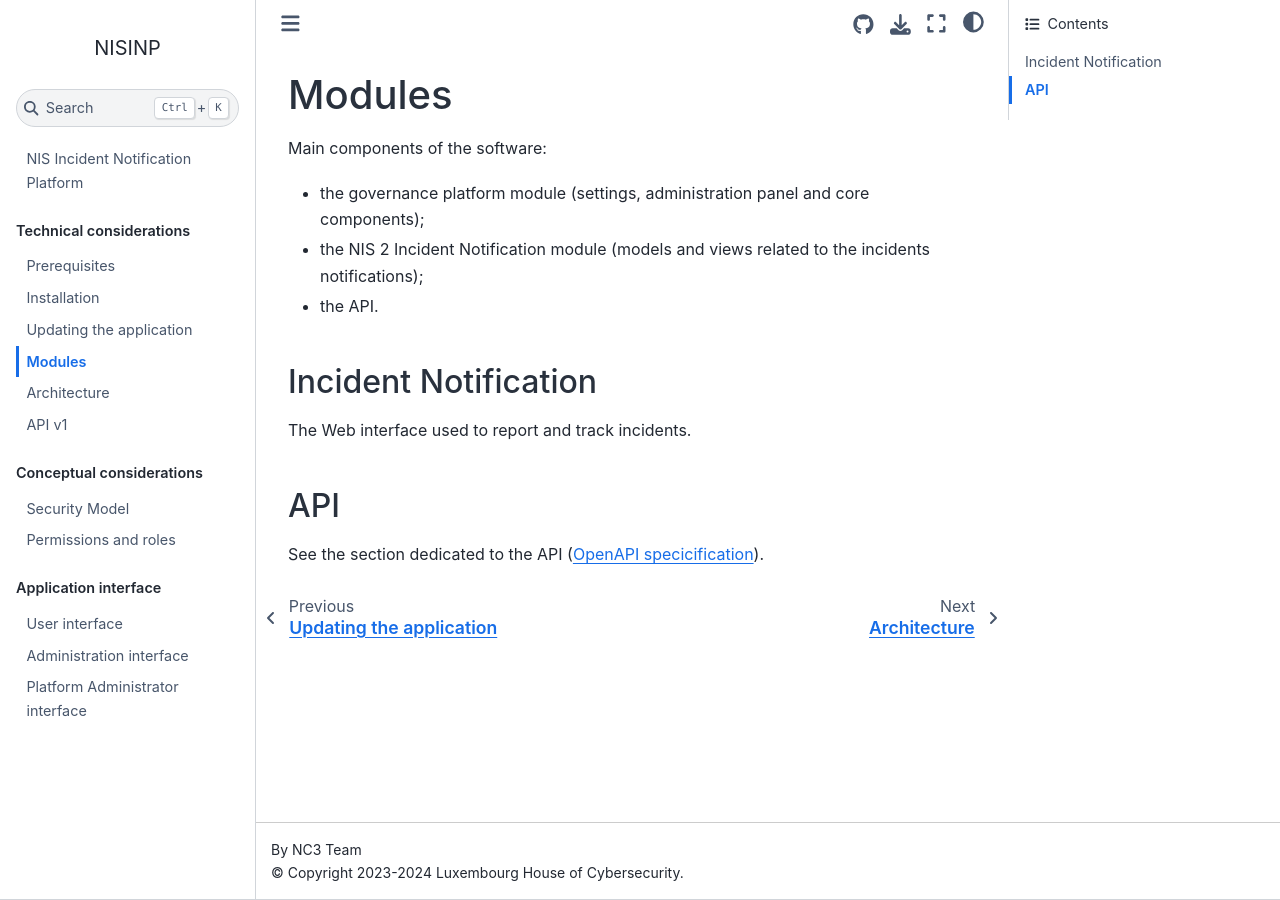
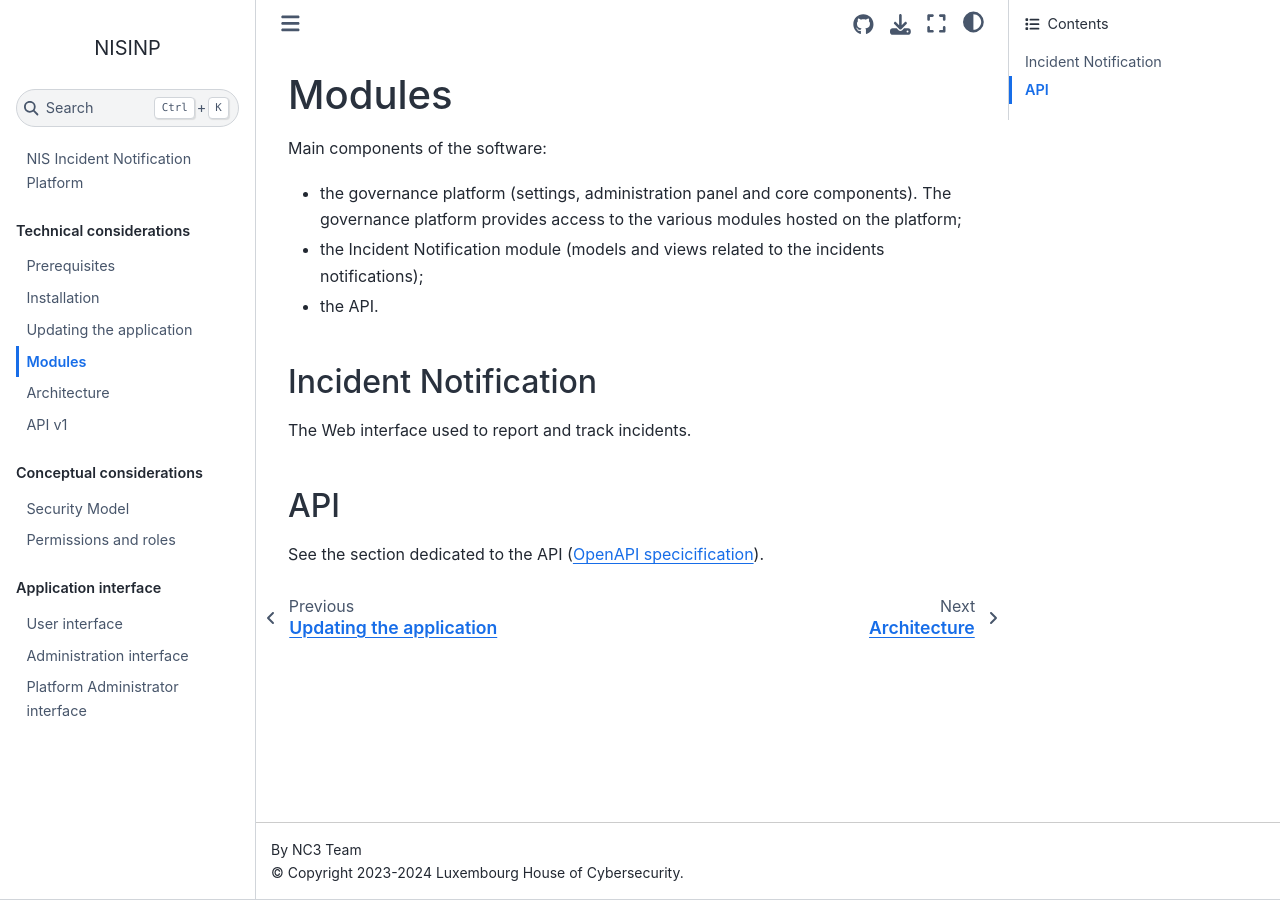
Before and after one commit to informed-governance-project/NISINP, a Sphinx documentation site: the page built from docs/modules.rst, in a window 1280 px wide. Built offline with Sphinx 7.4.7 and the Sphinx Book theme 1.1.4, drawn with Linux system fonts in a browser that asks for light colours.

Commit message:
Update modules.rst

```diff
--- a/docs/modules.rst
+++ b/docs/modules.rst
@@ -3,9 +3,9 @@ Modules
 
 Main components of the software:
 
-- the governance platform module (settings, administration panel and core
-  components);
-- the NIS 2 Incident Notification module (models and views related to the
+- the governance platform (settings, administration panel and core
+  components). The governance platform provides access to the various modules hosted on the platform;
+- the Incident Notification module (models and views related to the
   incidents notifications);
 - the API.
 
```
